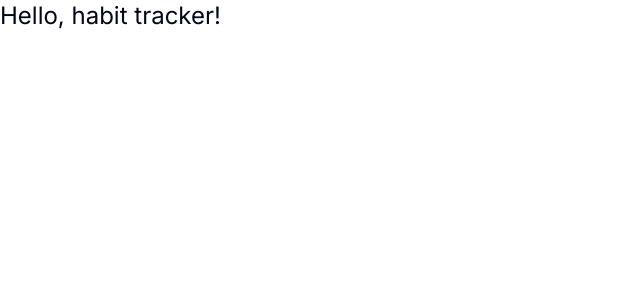
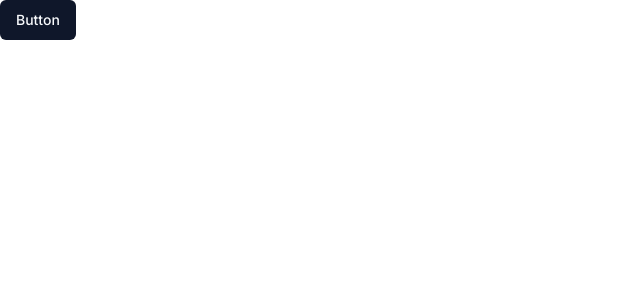
Before and after one commit to neilgebhard/habit-tracker, a Next.js app: page / in a window 1280 px wide. Shown: the top 300 px of the page, without its empty margins (0-640 px from the left). Built offline with nearby package versions, Linux system fonts and the light colour scheme.

Commit message:
Install button

```diff
--- a/app/globals.css
+++ b/app/globals.css
@@ -1,6 +1,12 @@
 @tailwind base;
 @tailwind components;
 @tailwind utilities;
+
+html,
+body,
+:root {
+  height: 100%;
+}
 
 @layer base {
   :root {
--- a/app/page.tsx
+++ b/app/page.tsx
@@ -1,5 +1,9 @@
-import Image from 'next/image'
+import { Button } from '@/components/ui/button'
 
 export default function Home() {
-  return <main className='text-2xl'>Hello, habit tracker!</main>
+  return (
+    <main className='text-2xl'>
+      <Button>Button</Button>
+    </main>
+  )
 }
--- /dev/null
+++ b/components/ui/button.tsx
@@ -0,0 +1,56 @@
+import * as React from "react"
+import { Slot } from "@radix-ui/react-slot"
+import { cva, type VariantProps } from "class-variance-authority"
+
+import { cn } from "@/lib/utils"
+
+const buttonVariants = cva(
+  "inline-flex items-center justify-center rounded-md text-sm font-medium ring-offset-background transition-colors focus-visible:outline-none focus-visible:ring-2 focus-visible:ring-ring focus-visible:ring-offset-2 disabled:pointer-events-none disabled:opacity-50",
+  {
+    variants: {
+      variant: {
+        default: "bg-primary text-primary-foreground hover:bg-primary/90",
+        destructive:
+          "bg-destructive text-destructive-foreground hover:bg-destructive/90",
+        outline:
+          "border border-input bg-background hover:bg-accent hover:text-accent-foreground",
+        secondary:
+          "bg-secondary text-secondary-foreground hover:bg-secondary/80",
+        ghost: "hover:bg-accent hover:text-accent-foreground",
+        link: "text-primary underline-offset-4 hover:underline",
+      },
+      size: {
+        default: "h-10 px-4 py-2",
+        sm: "h-9 rounded-md px-3",
+        lg: "h-11 rounded-md px-8",
+        icon: "h-10 w-10",
+      },
+    },
+    defaultVariants: {
+      variant: "default",
+      size: "default",
+    },
+  }
+)
+
+export interface ButtonProps
+  extends React.ButtonHTMLAttributes<HTMLButtonElement>,
+    VariantProps<typeof buttonVariants> {
+  asChild?: boolean
+}
+
+const Button = React.forwardRef<HTMLButtonElement, ButtonProps>(
+  ({ className, variant, size, asChild = false, ...props }, ref) => {
+    const Comp = asChild ? Slot : "button"
+    return (
+      <Comp
+        className={cn(buttonVariants({ variant, size, className }))}
+        ref={ref}
+        {...props}
+      />
+    )
+  }
+)
+Button.displayName = "Button"
+
+export { Button, buttonVariants }
--- a/package.json
+++ b/package.json
@@ -9,6 +9,7 @@
     "lint": "next lint"
   },
   "dependencies": {
+    "@radix-ui/react-slot": "^1.0.2",
     "@types/node": "20.5.1",
     "@types/react": "18.2.20",
     "@types/react-dom": "18.2.7",
```
Also changed, not shown: 1 other file (tests, documents, lock files or other folders).
